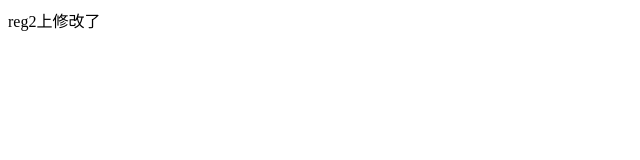
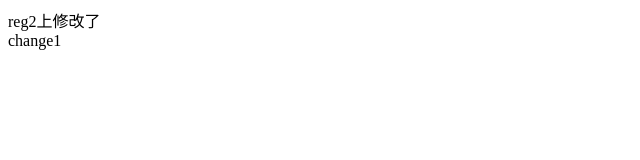
Before and after one commit to akihi-lgd/-02, a plain HTML site: page index.html in a window 1280 px wide. Shown: the full height of the page, 0-640 px from the left. Drawn offline with Linux system fonts and the light colour scheme.

Commit message:
Update index.html

```diff
--- a/index.html
+++ b/index.html
@@ -9,6 +9,7 @@
 
 <body>
     reg2上修改了
+<div>change1</div>
 </body>
 
 </html>
```
